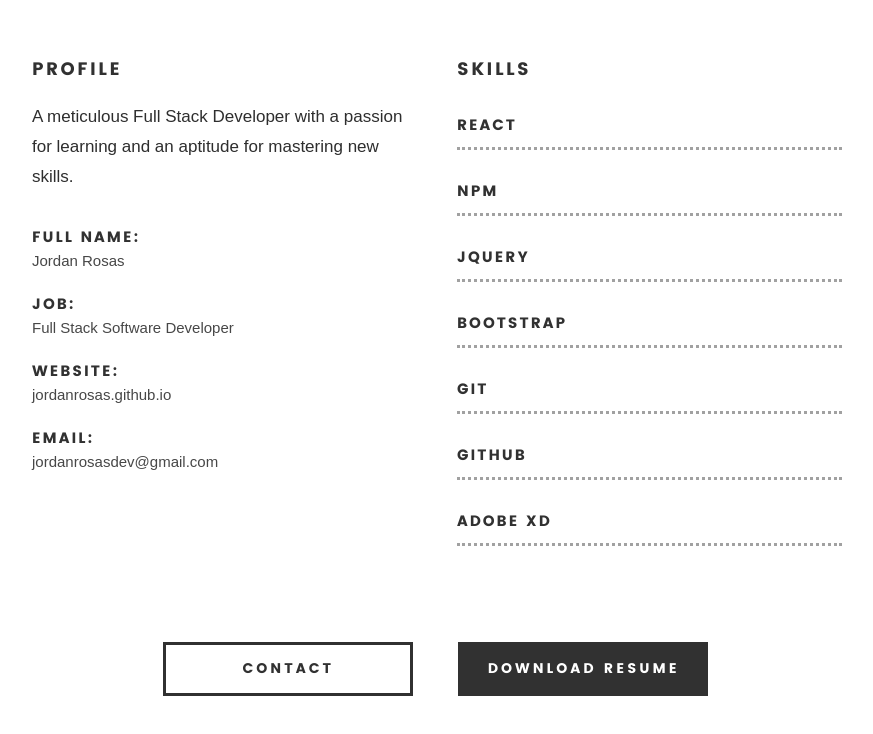
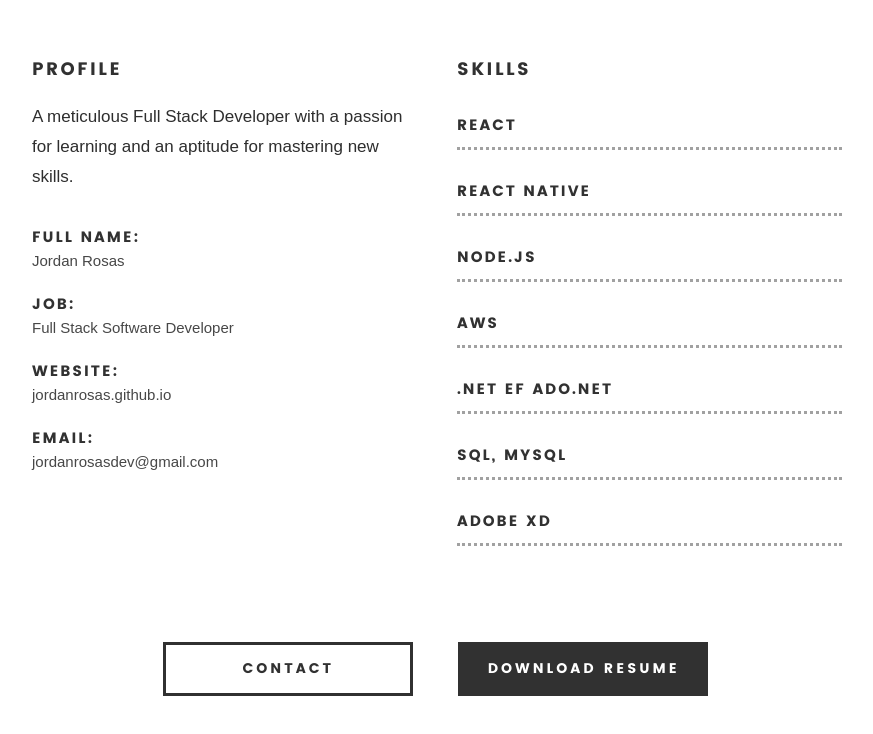
Before and after one commit to JordanRosas/JordanRosas.github.io, a plain HTML site: page index.html in a window 1280 px wide. Shown: the part 1262-1996 px from the top of the page, without its empty margins (203-1076 px from the left). Drawn offline with Linux system fonts and the light colour scheme; files whose address does not match are found by name.

Commit message:
Update index.html

```diff
--- a/index.html
+++ b/index.html
@@ -145,23 +145,23 @@
 					</li>
 
 					<li>
-					<strong>npm</strong>
+					<strong>React Native</strong>
 					</li>
 
 					<li>
-					<strong>JQuery</strong>
+					<strong>Node.js</strong>
 					</li>
 
 					<li>
-					<strong>Bootstrap</strong>
+					<strong>AWS</strong>
 					</li>
 
 					<li>
-					<strong>Git</strong>
+					<strong>.NET EF ADO.NET</strong>
 					</li>
 
 					<li>
-					<strong>Github</strong>
+					<strong>SQL, MySQL</strong>
 				</li>
 
 				<li>
```
